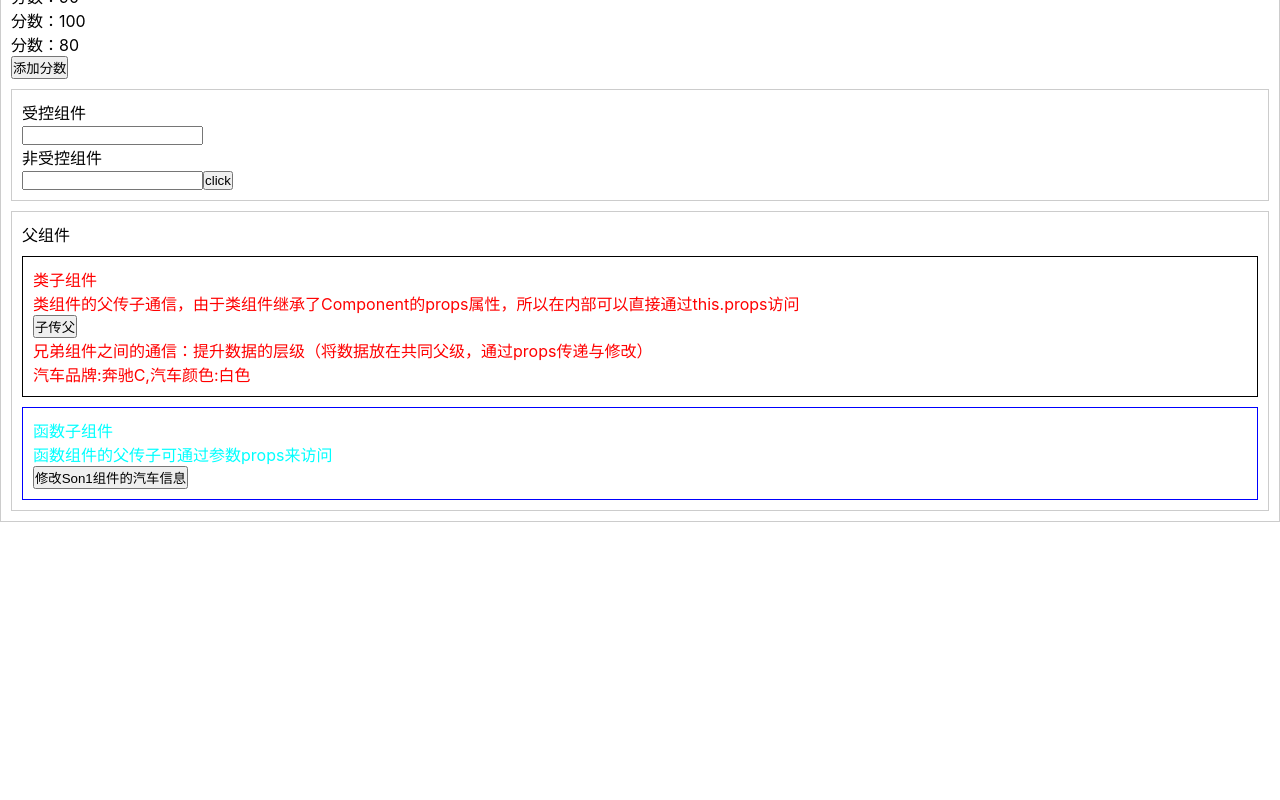
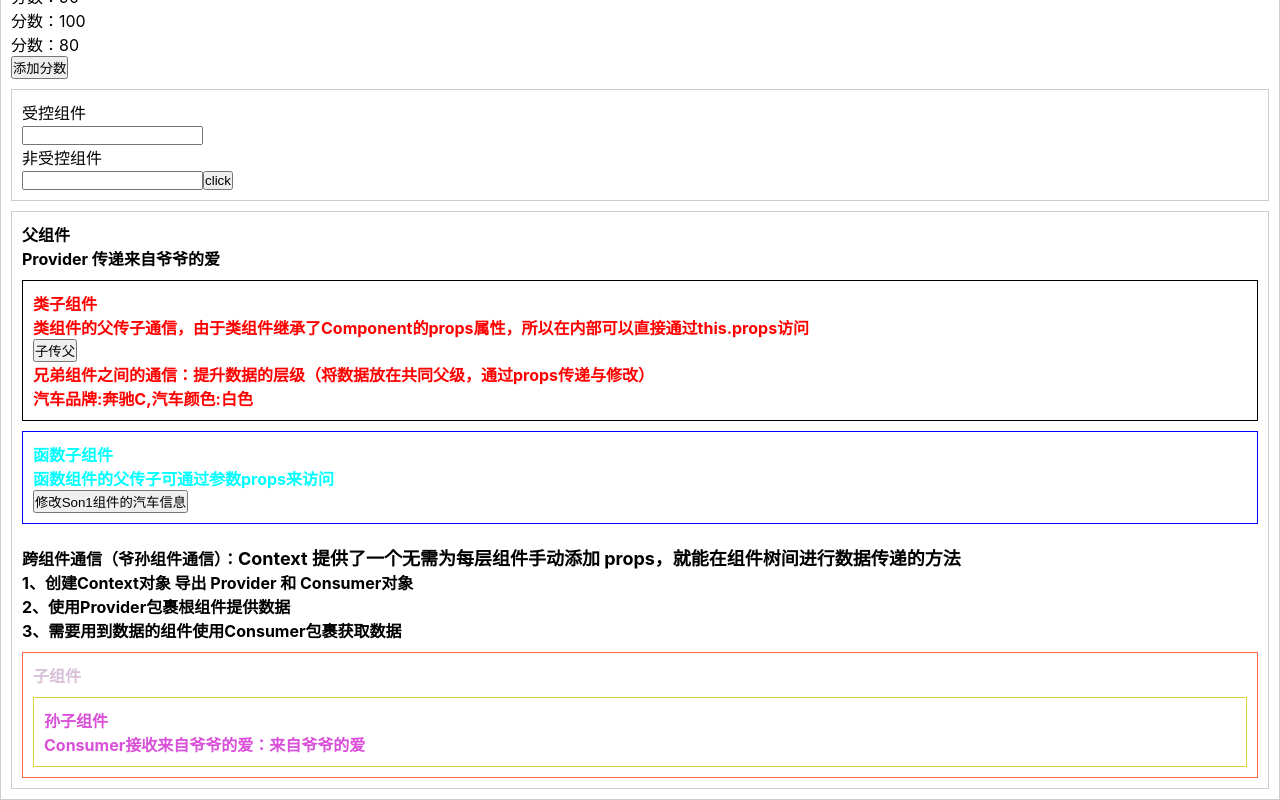
Before and after one commit to Wild-bit/react-demo, a React (Create React App) app: page / in a window 1280 px wide. Shown: the part 612-1412 px from the top of the page. Before the commit the page ends 1134 px from the top, so only its background shows below. Built offline with nearby package versions, Linux system fonts and the light colour scheme.

Commit message:
feat: 组件通信—-跨组件通信

```diff
--- a/src/components/ComponentsCommunication/ComponentsCommunication.css
+++ b/src/components/ComponentsCommunication/ComponentsCommunication.css
@@ -2,6 +2,10 @@
     padding: 10px;
     margin-top: 10px;
     border: 1px solid #ccc;
+    font-weight: bold;
+}
+.father span{
+    font-size: 18px;
 }
 .son1{
     padding: 10px;
@@ -15,3 +19,15 @@
     border: 1px solid blue;
     color: aqua;
 }
+.son3{
+    padding: 10px;
+    margin-top: 10px;
+    border: 1px solid tomato;
+    color: thistle;
+}
+.grandSon{
+    padding: 10px;
+    margin-top: 10px;
+    border: 1px solid rgb(224, 208, 64);
+    color: rgb(217, 80, 217);
+}
--- a/src/components/ComponentsCommunication/ComponentsCommunication.js
+++ b/src/components/ComponentsCommunication/ComponentsCommunication.js
@@ -1,5 +1,6 @@
-import React, { Component } from "react"
+import React, { Component, createContext } from "react"
 import "./ComponentsCommunication.css"
+let { Provider, Consumer } = createContext()
 
 class ComponentsCommunication extends Component {
   state = {
@@ -7,6 +8,7 @@ class ComponentsCommunication extends Component {
       "类组件的父传子通信，由于类组件继承了Component的props属性，所以在内部可以直接通过this.props访问",
     son2Message: "函数组件的父传子可通过参数props来访问",
     receiveSonqMessage: "",
+    grandMessage: "来自爷爷的爱",
     car: {
       name: "奔驰C",
       color: "白色",
@@ -25,8 +27,10 @@ class ComponentsCommunication extends Component {
   }
   render() {
     return (
+      <Provider value={this.state.grandMessage}>
         <div className="father">
           <p>父组件</p>
+          <p>Provider 传递{this.state.grandMessage}</p>
           <p>{this.state.receiveSonqMessage}</p>
           <Son1
             message={this.state.son1Message}
@@ -34,7 +38,20 @@ class ComponentsCommunication extends Component {
             car={this.state.car}
           />
           <Son2 message={this.state.son2Message} setCar={this.setCar} />
+          <br />
+          <p>
+            跨组件通信（爷孙组件通信）：
+            <span>
+              Context 提供了一个无需为每层组件手动添加
+              props，就能在组件树间进行数据传递的方法
+            </span>
+          </p>
+          <p>1、创建Context对象 导出 Provider 和 Consumer对象</p>
+          <p>2、使用Provider包裹根组件提供数据</p>
+          <p>3、需要用到数据的组件使用Consumer包裹获取数据</p>
+          <Son3 />
         </div>
+      </Provider>
     )
   }
 }
@@ -77,4 +94,28 @@ function Son2(props) {
   )
 }
 
+class Son3 extends Component {
+  render() {
+    return (
+      <div className="son3">
+        <p>子组件</p>
+        <GrandSon />
+      </div>
+    )
+  }
+}
+
+class GrandSon extends Component {
+  render() {
+    return (
+      <div className="grandSon">
+        <p>孙子组件</p>
+        <Consumer>
+          {(value) => <p>Consumer接收来自爷爷的爱：{value}</p>}
+        </Consumer>
+      </div>
+    )
+  }
+}
+
 export default ComponentsCommunication
```
Also changed, not shown: 1 other file (tests, documents, lock files or other folders). Lines whose indentation alone changed are shown as unchanged.
